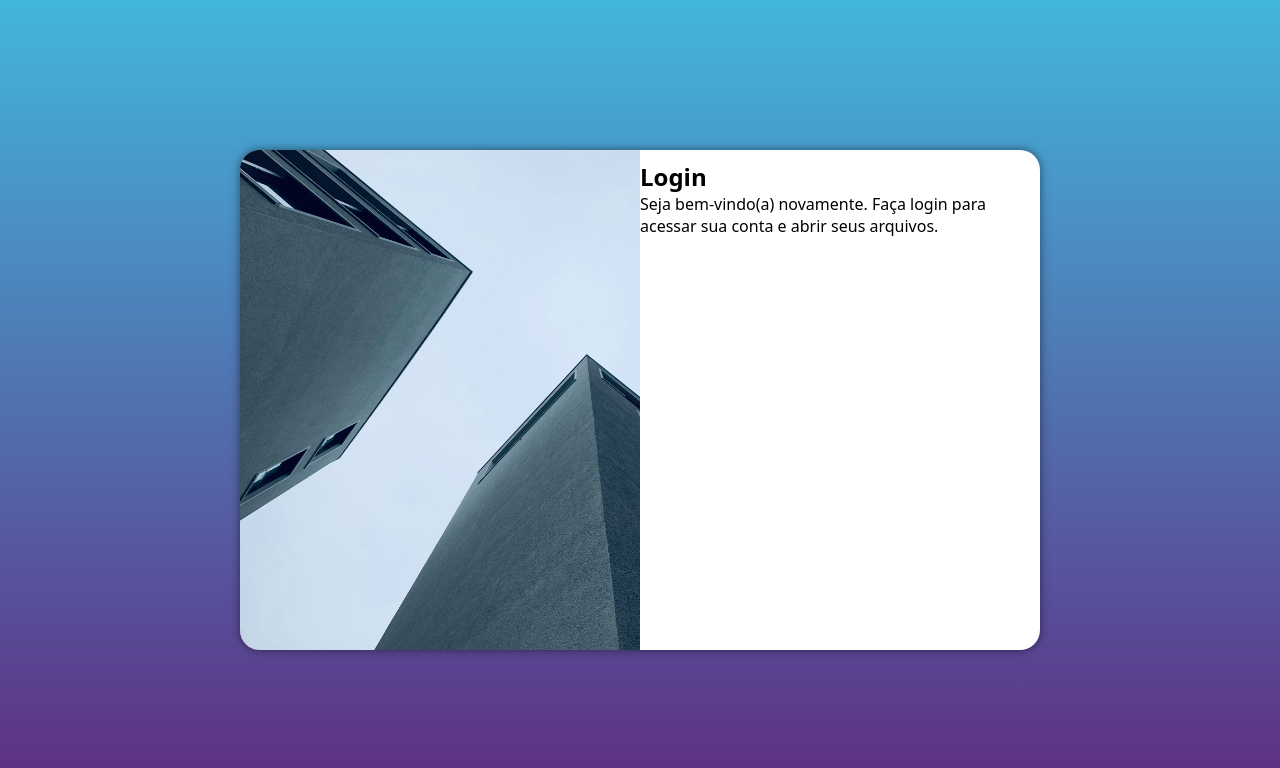
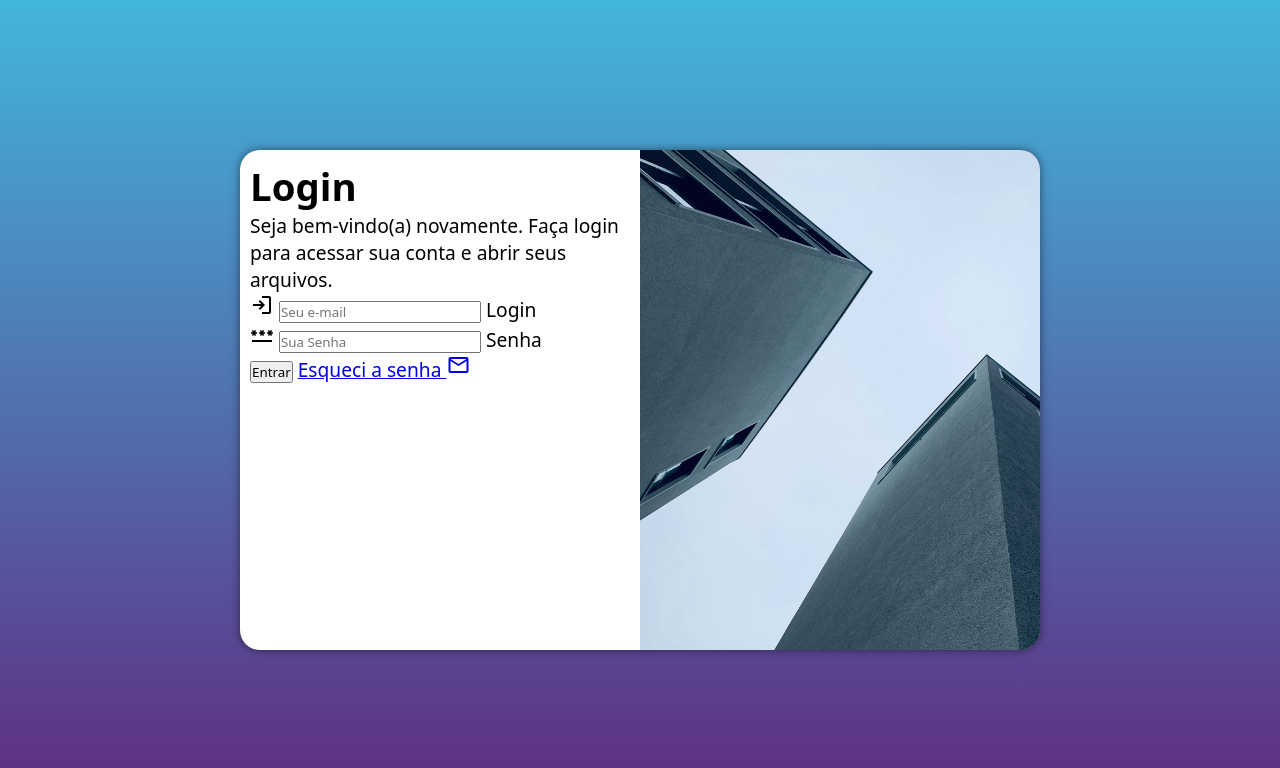
Before and after one commit to LepoFernandes/Projeto-Login, a plain HTML site: page index.html in a window 1280 px wide. Drawn offline with nearby package versions, Linux system fonts and the light colour scheme.

Commit message:
formulario adicionado

```diff
--- a/estilos/mediaquery.css
+++ b/estilos/mediaquery.css
@@ -33,13 +33,21 @@
     }
 
     section#login > div#imagem{
-        float: left;
+        float: right;
         width: 50%;
         height: 100%;
     }
 
     section#formulario{
-        float: right;
+        float: left;
         width: 50%;
     }
+
+    div#formulario > h1{
+        font-size: 2em;
+    }
+
+    div#formulario{
+        font-size: 1.2em;
+    }
 }
--- a/index.html
+++ b/index.html
@@ -6,6 +6,7 @@
     <title>Login</title>
     <link rel="stylesheet" href="estilos/style.css">
     <link rel="stylesheet" href="estilos/mediaquery.css">
+    <link rel="stylesheet" href="https://fonts.googleapis.com/css2?family=Material+Symbols+Outlined:opsz,wght,FILL,GRAD@24,400,0,0" />
 </head>
 <body>
     <main>
@@ -16,7 +17,26 @@
             <div id="formulario">
                 <h1>Login</h1>
                 <p>Seja bem-vindo(a) novamente. Faça login para acessar sua conta e abrir seus arquivos.</p>
-                <form action="login.php" method="post"></form>
+                <form action="login.php" method="post">
+                    <div class="campo">
+                        <span class="material-symbols-outlined">
+                        Login
+                        </span>
+                        <input type="email" name="login" id="ilogin" placeholder="Seu e-mail" autocomplete="email" required maxlength="30">
+                        <label for="ilogin">Login</label>
+                    </div>
+                    <div class="campo">
+                        <span class="material-symbols-outlined">
+                        password
+                        </span>
+                        <input type="password" name="senha" id="isenha" placeholder="Sua Senha" autocomplete="current-password" required maxlength="30">
+                        <label for="isenha">Senha</label>
+                    </div>
+                    <input type="submit" value="Entrar">
+                    <a href="#">
+                        Esqueci a senha <span class="material-symbols-outlined">mail</span>
+                    </a>
+                </form>
             </div>
         </section>
     </main>
```
